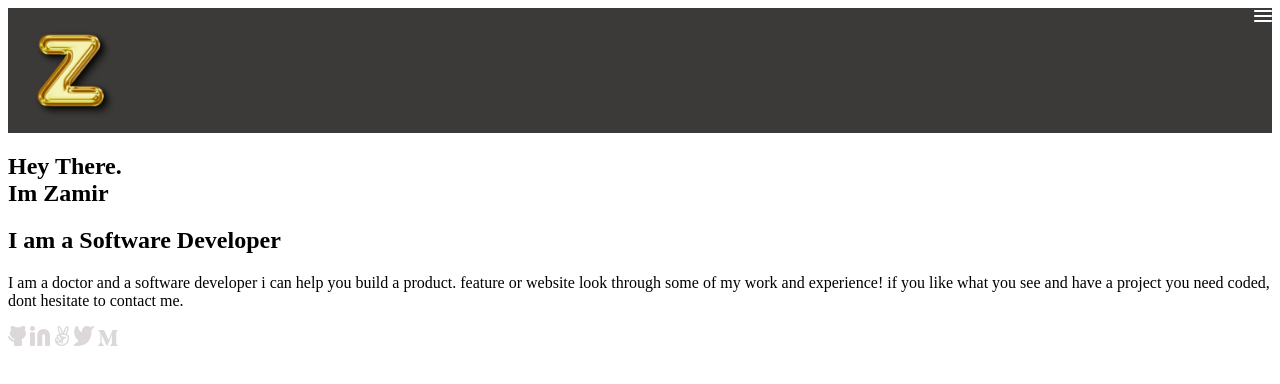
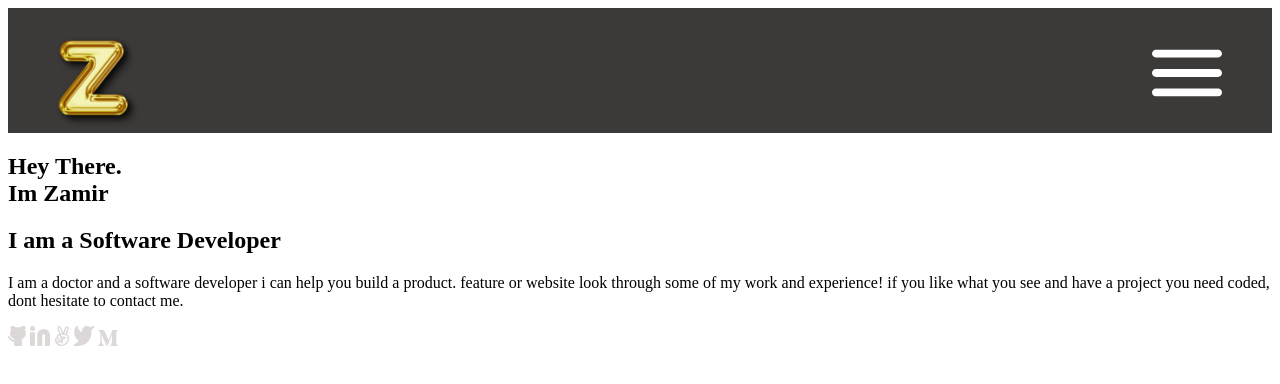
Before and after one commit to ahzamir/My-Portfolio-1, a plain HTML site: page index.html in a window 1280 px wide. Drawn offline with Linux system fonts and the light colour scheme.

Commit message:
add the css files of header

```diff
--- a/style.css
+++ b/style.css
@@ -4,3 +4,17 @@
     background-color: #3c3a39;
     height: 125px;
 }
+
+.logo{
+    height: 130px;
+    width: 130px;
+    margin-left: 20px;
+    margin-top: 5px;
+}
+
+.victor{
+    height: 70px;
+    width: 70px;
+    margin-top: 30px;
+    margin-right: 50px;
+}
```
